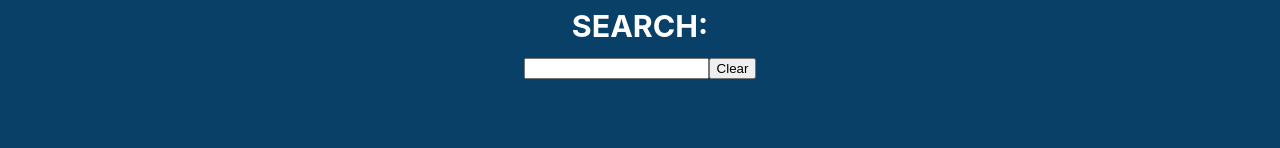
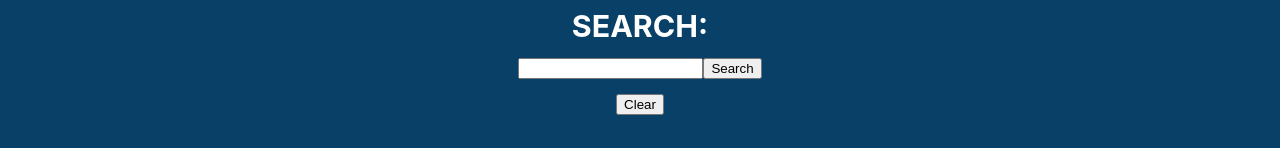
Before and after one commit to storynickolas/beginner-reef, a React (Create React App) app: page /coral in a window 1280 px wide. Shown: the part 186-334 px from the top of the page. Built offline with nearby package versions, Linux system fonts and the light colour scheme; data requests are answered from the project's data file.

Commit message:
Fix Clear Button

```diff
--- a/src/App.js
+++ b/src/App.js
@@ -11,6 +11,7 @@ import Search from './Components/Search';
 function App() {
   const [wish, setWish] = useState([])
   const [search, setSearch] = useState('')
+  const [clear, setClear] = useState(true)
 
   function addWish(newWish) {
     if(wish.indexOf(newWish) === -1) {
@@ -26,11 +27,13 @@ function App() {
   function handleSearch(e, query) {
     e.preventDefault()
     let capitalSearch = query.charAt(0).toUpperCase() + query.slice(1)
+    setClear(false)
     setSearch(capitalSearch)
   }
 
   function clearSearch() {
-    console.log('Clear')
+    setClear(true)
+    setSearch('')
   }
 
   return (
@@ -53,6 +56,7 @@ function App() {
               animalType='fish'
               addWish={addWish}
               search={search}
+              clear={clear}
             />
           </Route>
           <Route exact path="/coral">
--- a/src/Components/Reef.js
+++ b/src/Components/Reef.js
@@ -2,7 +2,7 @@ import '../App.css';
 import React, { useEffect, useState } from 'react';
 import Card from './Card';
 
-function Reef({animalType, addWish, title, search}) {
+function Reef({animalType, addWish, title, search, clear}) {
 
   const [fish, setFish] = useState([])
 
@@ -17,15 +17,27 @@ function Reef({animalType, addWish, title, search}) {
 
   useEffect(() => {
     let cows = []
-    fish.forEach((item) => {
+    if(clear){
+      console.log(clear)
+      fetch(`http://localhost:3000/${animalType}`)
+      .then((response) => response.json())
+      .then((data) => {
+        setFish(data)
+      });
+    }
+    else {
+      console.log(clear)
+      fish.forEach((item) => {
       if(item.name.startsWith(search) === true){
         cows.push(item)
       }
-    })
-    if(search !== '') {
-      setFish(cows)
+      })
+      if(search !== '') {
+        setFish(cows)
+      }
     }
-  }, [search]);
+
+  }, [clear]);
 
   return (
     <div className="app">
--- a/src/Components/Search.js
+++ b/src/Components/Search.js
@@ -15,8 +15,9 @@ function Search({ handleSearch, clearSearch }) {
       <h3>SEARCH:
         <form onSubmit={(e) => handleSearch(e, newSearch)}>
           <input onChange={handleChange}></input>
-          <button onClick={clearSearch}>Clear</button>
+          <button>Search</button>
         </form>
+        <button onClick={clearSearch}>Clear</button>
       </h3>
       <br />
       <br />
```
